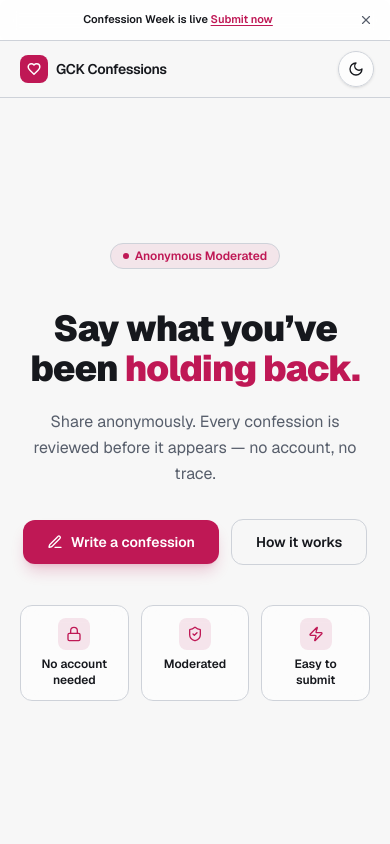
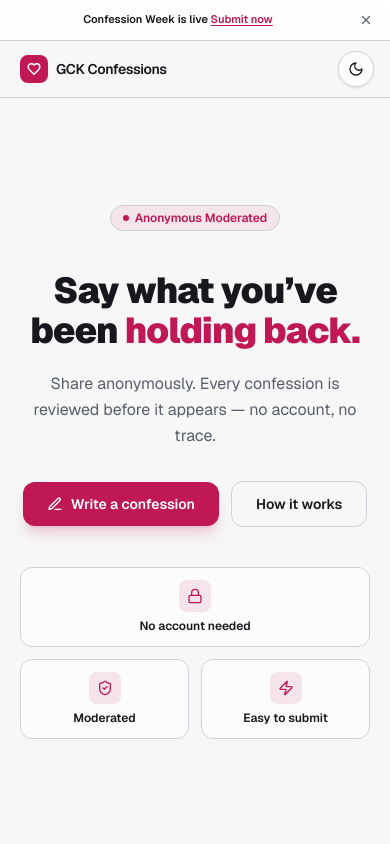
Before and after one commit to RexSixT9/gckconfessions, a Next.js app: page / in a window 390 px wide. Shown: the top 844 px of the page. Built offline with nearby package versions, Linux system fonts and the light colour scheme.

Commit message:
feat: update feature highlights layout for improved responsiveness and clarity

```diff
--- a/src/app/page.tsx
+++ b/src/app/page.tsx
@@ -45,16 +45,16 @@ export default function Home() {
             </a>
           </div>
 
-          {/* Feature highlights */}
-          <div className="mt-10 grid w-full max-w-2xl grid-cols-3 gap-3">
+          {/* Feature highlights — bento: full-width first card on mobile, half-half for rest */}
+          <div className="mt-10 grid w-full max-w-2xl grid-cols-2 gap-3 sm:grid-cols-3">
             {[
-              { icon: Lock, title: "No account needed", desc: "Zero sign-up. Fully anonymous." },
-              { icon: ShieldCheck, title: "Moderated", desc: "Every post reviewed for safety." },
-              { icon: Zap, title: "Easy to submit", desc: "Write and send — we handle the rest." },
-            ].map(({ icon: Icon, title, desc }) => (
+              { icon: Lock, title: "No account needed", desc: "Zero sign-up. Fully anonymous.", span: "col-span-2 sm:col-span-1" },
+              { icon: ShieldCheck, title: "Moderated", desc: "Every post reviewed for safety.", span: "col-span-1" },
+              { icon: Zap, title: "Easy to submit", desc: "Write and send — we handle the rest.", span: "col-span-1" },
+            ].map(({ icon: Icon, title, desc, span }) => (
               <div
                 key={title}
-                className="flex flex-col items-center gap-1.5 rounded-xl border border-[hsl(var(--border))]/60 bg-[hsl(var(--card))]/60 px-3 py-3 text-center backdrop-blur-sm"
+                className={`flex flex-col items-center gap-1.5 rounded-xl border border-[hsl(var(--border))]/60 bg-[hsl(var(--card))]/60 px-3 py-3 text-center backdrop-blur-sm ${span}`}
               >
                 <span className="flex h-8 w-8 items-center justify-center rounded-lg bg-[hsl(var(--accent))]/10">
                   <Icon className="h-4 w-4 text-[hsl(var(--accent))]" />
```
